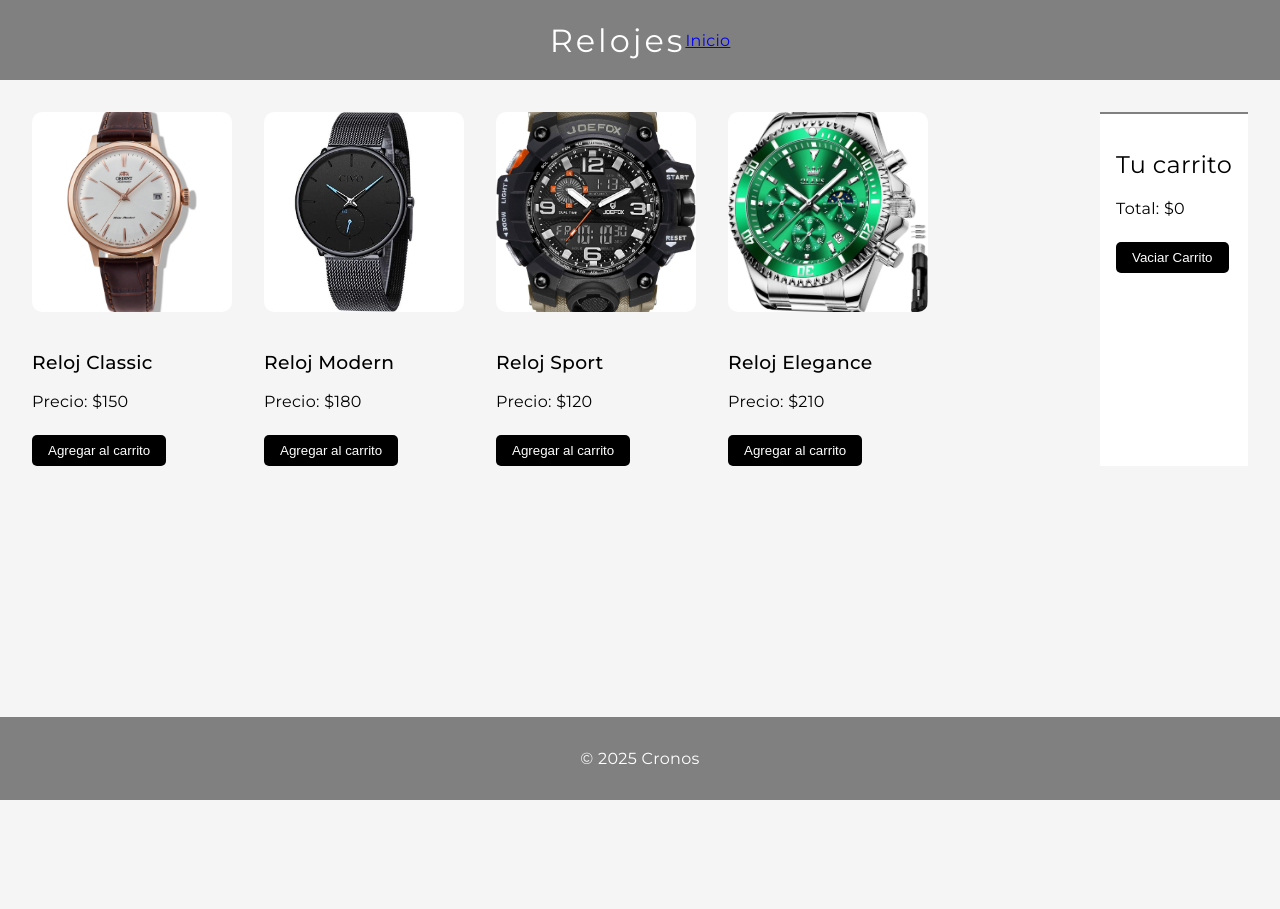
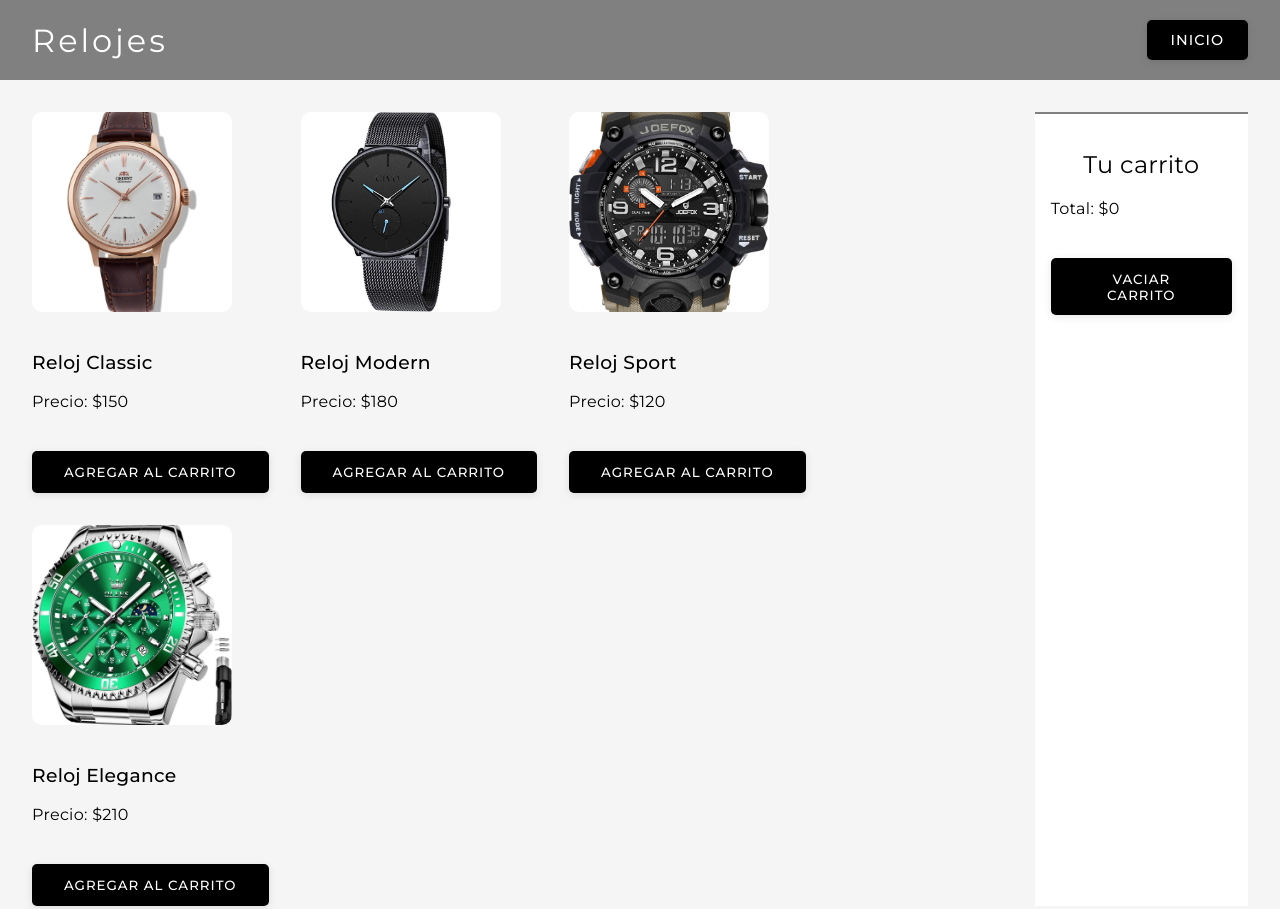
Before and after one commit to Blastp/Legionarios_WEB, a plain HTML site: page catalogo.html in a window 1280 px wide. Shown: the top 909 px of the page. Before the commit the page ends 800 px from the top, so only its background shows below. Drawn offline with Linux system fonts and the light colour scheme.

Commit message:
commit_17

```diff
--- a/catalogo.html
+++ b/catalogo.html
@@ -9,13 +9,13 @@
   <link href="https://fonts.googleapis.com/css2?family=Montserrat:wght@300;400;500;600&display=swap" rel="stylesheet">
   <link rel="stylesheet" href="styles.css">
 </head>
-<body>
+<body class="catalogo-page">
     <header>
         <h1>Relojes</h1>
-    <nav>
-      <a href="index.html">Inicio</a>
-    </nav>
-  </header>
+        <nav>
+            <a href="index.html" class="btn">Inicio</a>
+        </nav>
+    </header>
 
   <main class="catalogo">
     <section class="productos" id="lista-productos">
--- a/styles.css
+++ b/styles.css
@@ -1,17 +1,47 @@
 /* Estilos Generales - Configuración base del sitio */
 body {
-  /* Uso de Montserrat para una apariencia más elegante */
   font-family: 'Montserrat', sans-serif;
   background-color: whitesmoke;
   color: black;
   margin: 0;
   padding: 0;
-  /* Asegura que el contenido ocupe al menos toda la altura de la ventana */
   min-height: 100vh;
   display: flex;
   flex-direction: column;
-  /* Mejora la legibilidad con un espaciado sutil entre letras */
   letter-spacing: 0.3px;
+}
+
+/* Botones y enlaces tipo botón */
+button, .btn {
+  background-color: black;
+  color: white;
+  border: none;
+  padding: 0.8rem 2rem;
+  cursor: pointer;
+  border-radius: 5px;
+  margin-top: 1.5rem;
+  transition: all 0.3s ease;
+  font-family: 'Montserrat', sans-serif;
+  font-weight: 500;
+  text-transform: uppercase;
+  letter-spacing: 1px;
+  text-decoration: none;
+  display: inline-block;
+  box-shadow: 0 2px 8px rgba(0,0,0,0.1);
+}
+
+button:hover, .btn:hover {
+  transform: scale(1.05);
+  background-color: #333;
+  box-shadow: 0 5px 15px rgba(0,0,0,0.2);
+  color: white;
+}
+
+/* Estilos específicos para el botón de catálogo */
+.landing .btn {
+  font-size: 1.1rem;
+  padding: 1rem 2.5rem;
+  margin-top: 2rem;
 }
 
 /* Configuración de títulos para mantener consistencia visual */
@@ -19,25 +49,42 @@ h1, h2, h3 {
   font-weight: 500;
 }
 
-/* Encabezado - Barra de navegación principal */
+/* Encabezado - Estilos base compartidos */
 header {
   background-color: gray;
   color: white;
-  /* Centrado perfecto vertical y horizontal usando flexbox */
+  height: 80px;
+  padding: 0 2rem;
   display: flex;
+  align-items: center;
+}
+
+/* Header de la página de inicio */
+body:not(.catalogo-page) header {
   justify-content: center;
-  align-items: center;
-  /* Altura fija para el header */
-  height: 80px;
+}
+
+/* Header de la página de catálogo */
+.catalogo ~ header {
+  justify-content: space-between;
+}
+
+/* Posicionamiento del botón Inicio en el catálogo */
+.catalogo-page header nav {
+  margin-left: auto;
 }
 
 header h1 {
   margin: 0;
   font-weight: normal;
-  /* Espaciado amplio entre letras para el logo */
   letter-spacing: 3px;
-  /* Tamaño de fuente más prominente para el logo */
   font-size: 2rem;
+}
+
+header nav .btn {
+  margin: 0;
+  font-size: 0.9rem;
+  padding: 0.7rem 1.5rem;
 }
 
 /* CATÁLOGO - Disposición de productos y carrito */
@@ -91,25 +138,11 @@ header h1 {
   cursor: pointer;
 }
 
-/* Botones interactivos con efectos de hover */
-button {
-  background-color: black;
-  color: white;
-  border: none;
-  padding: 0.5rem 1rem;
-  cursor: pointer;
-  border-radius: 5px;
-  margin-top: 0.5rem;
-  /* Animación suave para todos los cambios */
-  transition: all 0.3s ease;
-}
-
-button:hover {
-  /* Efecto de elevación y cambio de color al pasar el mouse */
-  transform: scale(1.1);
-  background-color: #333;
-  box-shadow: 0 5px 15px rgba(0,0,0,0.2);
-  color: white;
+/* CARRITO */
+.landing .btn {
+  font-size: 1.1rem;
+  padding: 1rem 2.5rem;
+  margin-top: 2rem;
 }
 
 /* CARRITO */
@@ -138,10 +171,18 @@ button:hover {
 }
 
 /* Sección Sobre Nosotros */
+.landing {
+  display: flex;
+  flex-direction: column;
+  min-height: 70vh;  /* Esto asegura que haya espacio entre las secciones */
+  justify-content: space-between;  /* Distribuye el espacio entre las secciones */
+  padding-bottom: 2rem;  /* Espacio antes del footer */
+}
+
 .landing section:nth-child(2) {
-  margin-top: 5rem;
   text-align: center;
   padding: 0 2rem;
+  margin-top: auto;  /* Empuja la sección hacia abajo */
 }
 
 .landing section:nth-child(2) h2 {
@@ -160,6 +201,5 @@ footer {
   color: white;
   text-align: center;
   padding: 1rem;
-  margin-top: 4rem;
   margin-top: auto;
 }
```
